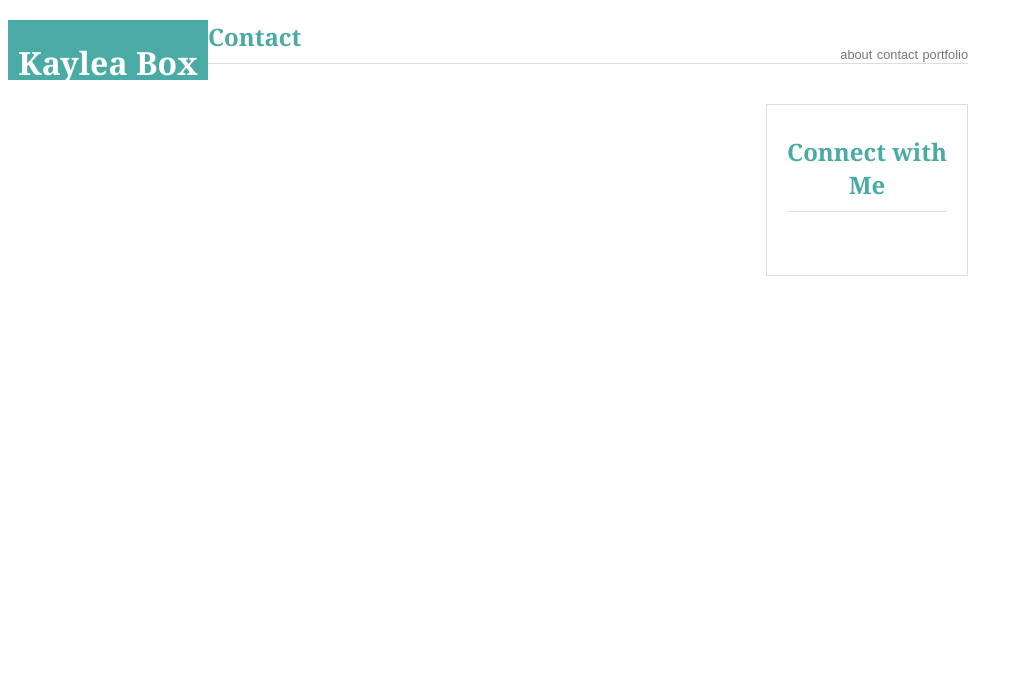
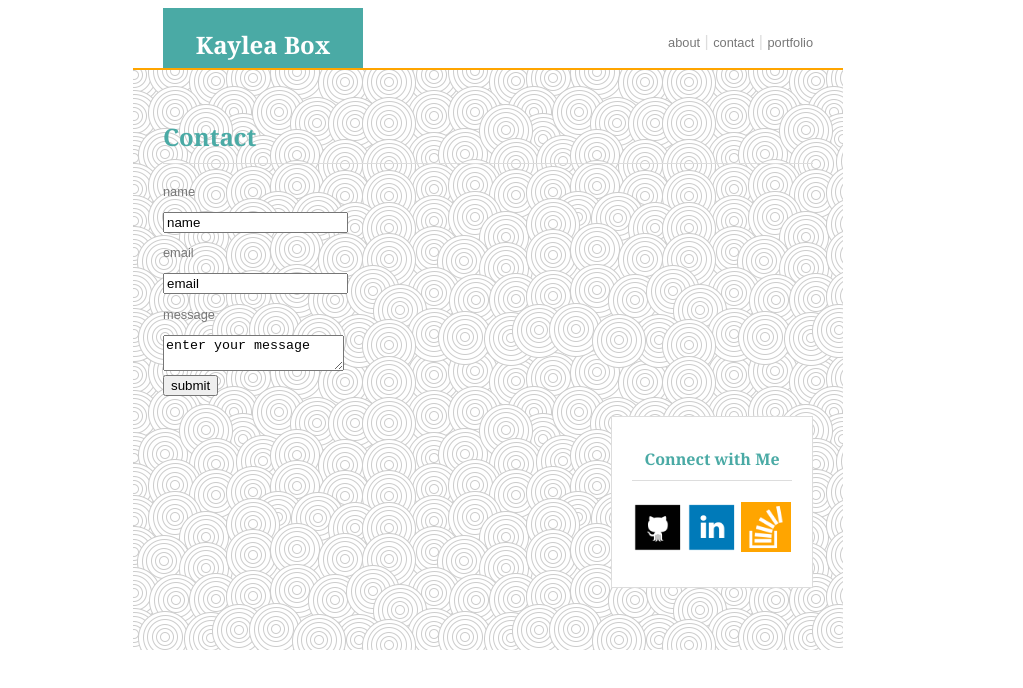
Before and after one commit to kayleabox/Basic-Portfolio, a plain HTML site: page contact.html in a window 1280 px wide. Shown: the whole page, without its empty margins (0-1023 px from the left). Drawn offline with Linux system fonts and the light colour scheme.

Commit message:
updated html files and style.css added js file

```diff
--- a/contact.html
+++ b/contact.html
@@ -3,31 +3,55 @@
 <html lang="en-us">
 <head>
 	<meta charset="UTF-8">
-	<title>Kaylea Box Portfolio</title>
+	<title>Kaylea Box Contact</title>
 	<link rel="stylesheet" type="text/css" href="style.css">
 
 </head>
 
 <body>
+	<section id="heading">
 		<header>
 			<h1>Kaylea Box</h1>
 		</header>
-
-	<div>
 		<section class="navigationBar">
 			<nav>
-			<a href="#">about</a>
-			<a href="#">contact</a>
-			<a href="#">portfolio</a>
+				<a href="file:///C:/Users/kaylea/Documents/utcodebootcamp/homework/hw1/Basic-Portfolio/index.html">about</a> |
+				<a href="file:///C:/Users/kaylea/Documents/utcodebootcamp/homework/hw1/Basic-Portfolio/contact.html#">contact</a> |
+				<a href="file:///C:/Users/kaylea/Documents/utcodebootcamp/homework/hw1/Basic-Portfolio/portfolio.html">portfolio</a>
 			</nav>
 		</section>
-		<section id="contactme">
+	</section>
+
+	<div id="main">
+		<div id="contents">
+			<section id="pagetheme">
 				<h2>Contact</h2>
+				<form action="/action_page.php">
+					<div>
+						<p>name</p>
+						<p><input type="text" name="name" value="name"></p>
+					</div>
+					<div>
+						<p>email</p>
+						<p><input type="text" email="email" value="email"></p>
+					</div>
+					<div>
+						<p>message</p>
+						<textarea>enter your message</textarea>
+					<div>
+						<button class="button" type="button">submit</button>
+					</div>
+				</form>
+
 			</section>
 
 			<section id="connect">
-				<h2>Connect with Me</h2>
+				<h4>Connect with Me</h4>
+				<a href="https://github.com/kayleabox"><img class="linkimg" src="github.png"></a>
+				<a href="https://www.linkedin.com/in/kaylea-box-04256a70/"><img class="linkimg" src="linkedin.png"></a>
+				<a href="http://stackoverflow.com/users/7747802/kayleabox"><img class="linkimg" src="stackoverflow.png"></a>
 			</section>
+		</div>
 	</div>
 
 </body>
```
Also changed, not shown: index.html (+5 -5 lines), portfolio.html (+17 -7 lines), javascript.js (added). Lines whose indentation alone changed are shown as unchanged.
